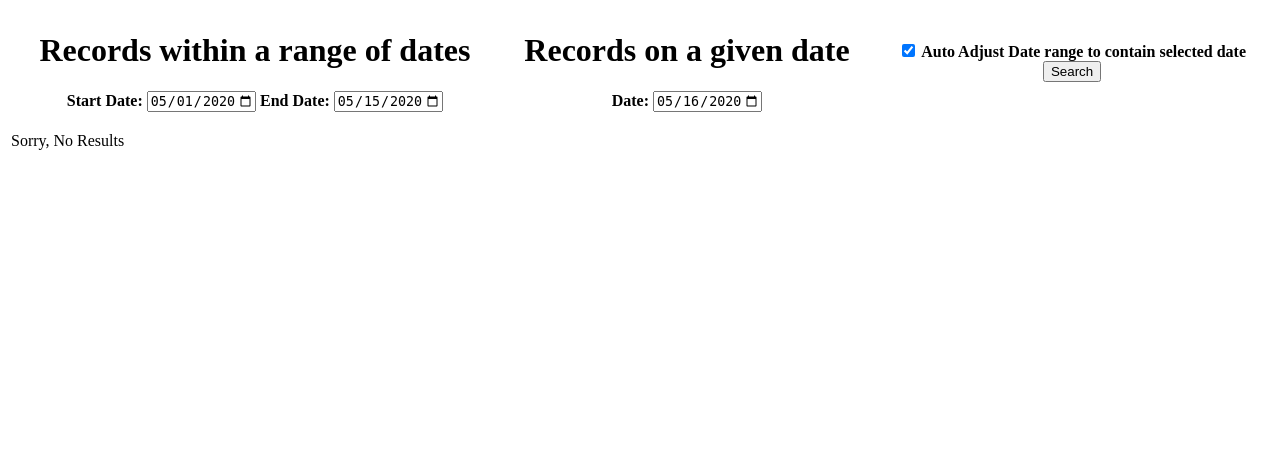
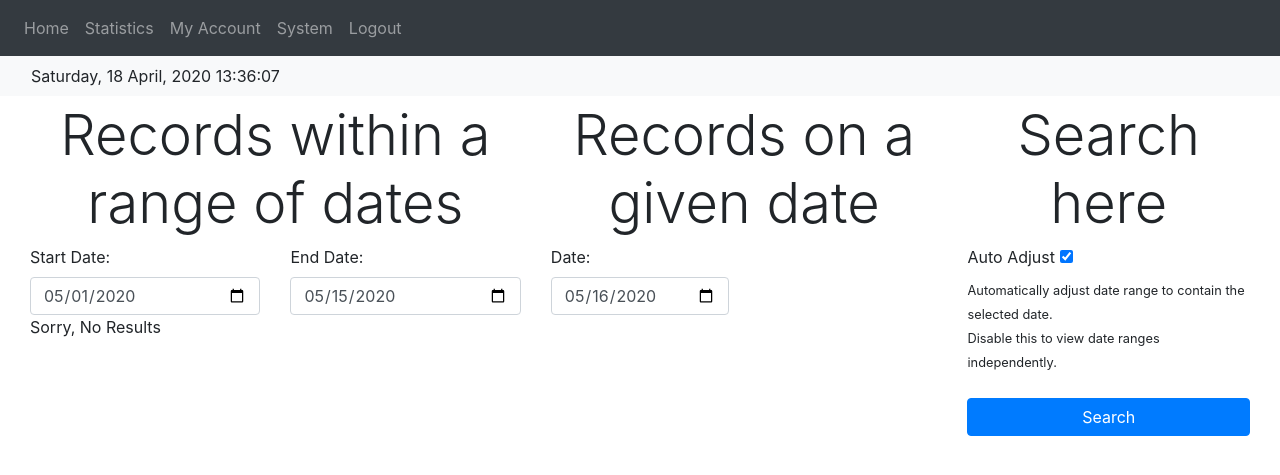
Before and after one commit to bitRondo/human-tracking-surveillance, a Django app: page /statistics/ in a window 1280 px wide. Shown: the top 475 px of the page. Run offline with Django 3.2, Linux system fonts and the light colour scheme; the visitor is signed in with stand-in values (Sample User, id 1); data that the repository does not hold is empty; some libraries are stand-ins or nearby versions.

Commit message:
Styling Done + My Account Settings DONE
Enable/Disable monthly reports Done

```diff
--- a/HumanTrackingSystem/templates/mainbase.html
+++ b/HumanTrackingSystem/templates/mainbase.html
@@ -8,29 +8,50 @@
     {% load staticfiles %}
     <link rel="stylesheet" href="{% static 'css/bootstrap.min.css' %}">
     <script src="{% static 'js/bootstrap.min.js' %}"></script>
+    <script type="text/javascript">
+        function refresh() {
+            var interval = 1000;
+            timer = setTimeout('showCurrentTime()', interval);
+        }
+
+        var dayNames = ["Sunday", "Monday", "Tuesday", "Wednesday", "Thursday", "Friday", "Saturday"];
+        var monthNames = ["January", "February", "March", "April", "May", "June", "July", "August", "September", "October", "November", "December"];
+        function showCurrentTime() {
+            var t = new Date();
+            var dateString = dayNames[t.getDay()] + ", " + ("0" + t.getDate()).slice(-2) + " " + monthNames[t.getMonth()] + ", " +
+                t.getFullYear() + " " +
+                ("0" + t.getHours()).slice(-2) + ":" + ("0" + t.getMinutes()).slice(-2) + ":" + ("0" + t.getSeconds()).slice(-2);
+            document.getElementById('clock').innerHTML = dateString;
+            refresh();
+        }
+    </script>
 </head>
 
-<body>
+<body onload="showCurrentTime()">
+    {% if user.is_authenticated %}
+    <div id="header" class="fixed-top">
 
-    <nav class="navbar navbar-expand-sm bg-dark navbar-dark fixed-top">
+        <nav class="navbar navbar-expand-sm bg-dark navbar-dark">
             <ul class="navbar-nav">
-
                 <li class="nav-item"><a href="{% url 'index' %}" class="nav-link">Home</a></li>
-                {% if user.is_authenticated %}
-                <li class="nav-item"><a href="#" class="nav-link">My Account</a></li>
+                <li class="nav-item"><a href="{% url 'statistics' %}" class="nav-link">Statistics</a></li>
+                <li class="nav-item"><a href="{% url 'account' %}" class="nav-link">My Account</a></li>
                 {% if user.is_staff %}
                 <li class="nav-item"><a href="{% url 'system_settings' %}" class="nav-link">System</a></li>
                 {% endif %}
                 <li class="nav-item"><a href="{% url 'logout' %}" class="nav-link">Logout</a></li>
-                {% else %}
-                <li class="nav-item"><a href="{% url 'login' %}" class="nav-link">Login</a></li>
-                {% endif %}
             </ul>
-
-    </nav>
-<div class="container-fluid" style="margin-top: 5%;">
-    {% block content %}{% endblock %}
-</div>
+        </nav>
+        <nav class="navbar navbar-expand-sm bg-light navbar-light">
+            <ul class="navbar-nav">
+                <li class="col"><span id="clock"></span></li>
+            </ul>
+        </nav>
+    </div>
+    {% endif %}
+    <div class="container-fluid" style="margin-top:8vw; margin-bottom: 3vw;">
+        {% block content %}{% endblock %}
+    </div>
 </body>
 
 </html>
--- a/accountManagement/templates/accountManagement/index.html
+++ b/accountManagement/templates/accountManagement/index.html
@@ -2,6 +2,6 @@
 {% block title %}Home{% endblock %}
 
 {% block content %}
-    <h1 class="display-1">Human Tracking System</h1>
+    <h1 class="display-1 text-center">Human Tracking System</h1>
 
 {% endblock %}
--- a/accountManagement/urls.py
+++ b/accountManagement/urls.py
@@ -11,11 +11,13 @@ urlpatterns = [
     path('activate/', views.activateAccount, name = 'activate'),
     path('activate/<resend_requested>', views.activateAccount, name = 'resend_code'),
 
+    path('account/', views.account, name = 'account'),
+
     path('password_change/',
     auth_views.PasswordChangeView.as_view(template_name = 'password/password_change.html'),
     name = 'password_change'),
 
     path('password_change/done',
-    auth_views.PasswordChangeDoneView.as_view(template_name = 'password/password_change_done.html'),
+    auth_views.PasswordChangeDoneView.as_view(template_name = 'registration/account.html'),
     name = 'password_change_done')
 ]
--- a/statisticsManagement/forms.py
+++ b/statisticsManagement/forms.py
@@ -12,17 +12,17 @@ class DateRangeSearchForm(forms.Form):
     maxStartDate = (timezone.now().today() - timedelta(days = 2)).date()
     start_date = forms.DateField(
         initial = (timezone.now().today() - timedelta(days = 15)).date(),
-        widget = DateInput(attrs = {"max" : maxStartDate.isoformat}),
+        widget = DateInput(attrs = {"max" : maxStartDate.isoformat, 'class' : 'form-control'}),
     )
 
     end_date = forms.DateField(
         initial = maxEndDate,
-        widget = DateInput(attrs = {"max" : maxEndDate.isoformat}),
+        widget = DateInput(attrs = {"max" : maxEndDate.isoformat, 'class' : 'form-control'}),
     )
 
     today = timezone.now().today().date()
     single_date = forms.DateField(
-        widget = DateInput(attrs = {"max" : today.isoformat}),
+        widget = DateInput(attrs = {"max" : today.isoformat, 'class' : 'form-control'}),
         initial = today,
     )
 
--- a/statisticsManagement/templates/statisticsManagement/viewStatistics.html
+++ b/statisticsManagement/templates/statisticsManagement/viewStatistics.html
@@ -1,60 +1,37 @@
-<!DOCTYPE html>
-<html lang="en">
+{% extends 'mainbase.html' %}
 
-<head>
-    <meta charset="UTF-8">
-    <meta name="viewport" content="width=device-width, initial-scale=1.0">
-    <title>Daily Records</title>
+{% block title %}Statistics{% endblock %}
 
-</head>
+{% block content %}
 
-<body>
-
-
+<div class="col">
     <form action="{% url 'statistics' %}" method="POST">
         {% csrf_token %}
-        <table style="width: 100%;">
-            <thead>
-                <tr>
-                    <th>
-                        <h1>Records within a range of dates</h1>
-                        <label for="id_start_date">Start Date: </label> {{ form.start_date }}
-                        <label for="id_start_date">End Date: </label> {{ form.end_date }}
-                    </th>
-                    <th>
-                        <h1>Records on a given date</h1>
-                        <label for="id_single_date">Date: </label> {{ form.single_date }}
-                    </th>
-                    <th>
-                        {{ form.auto_adjust }}
-                        <label for="id_auto_adjust">Auto Adjust Date range to contain selected date</label>
-                        <br>
-                        <input type="submit" value="Search">
-                    </th>
-                </tr>
-            </thead>
-            <tbody>
-                <tr>
-                    <td style="display:block;">
+        <div class="row">
+            <div id="date_range_view" class="col-md-5">
+                <h3 class="display-4 text-center">Records within a range of dates</h3>
+                <div class="row">
+                    <div class="col-md-6"><label for="id_start_date">Start Date: </label> {{ form.start_date }}</div>
+                    <div class="col-md-6"><label for="id_start_date">End Date: </label> {{ form.end_date }}</div>
+                </div>
                 {% if all_results %}
-                        <table style="width: 90%;">
-                            <th align="center">Date</th>
-                            <th align="center">Total Count</th>
-                            <th align="center">Peak hour</th>
+                <table style="width: 100%; margin-top: 1vw;">
+                    <th>Date</th>
+                    <th>Total Count</th>
+                    <th>Peak hour</th>
 
                     {% for each in all_results %}
                     <tr {% if each in peak_results %} style="background-color: palevioletred;" {% endif %}
-                                {% if each.record_date == single_date %} style="background-color: greenyellow;"
-                                {% endif %}>
-                                <td align="center">{{ each.record_date|date:"Y-m-d" }}</td>
-                                <td align="center">{{ each.total_count }}</td>
-                                <td align="center">{{ each.peak_hour_start|date:"H:i" }} to
+                        {% if each.record_date == single_date %} style="background-color: greenyellow;" {% endif %}>
+                        <td style="padding-left: 5px;">{{ each.record_date|date:"Y-m-d" }}</td>
+                        <td>{{ each.total_count }}</td>
+                        <td>{{ each.peak_hour_start|date:"H:i" }} to
                             {{ each.peak_hour_end|date:"H:i" }}</td>
                     </tr>
                     {% endfor %}
                 </table>
 
-                        <h3 style="color: red;">Peak day{{ peak_results|pluralize }}: </h3>
+                <h4 style="color: red; margin-top: 1vw;">Peak day{{ peak_results|pluralize }}: </h4>
                 {% for each in peak_results %}
                 <p>{{ each.record_date|date:"Y-m-d"}} (Total Count = {{ each.total_count }})</p>
                 {% endfor %}
@@ -64,38 +41,51 @@
                 {% else %}
                 <p>Sorry, No Results </p>
                 {% endif %}
-                    </td>
-                    <td>
+            </div>
+            <div id="single_date_view" class="col-md-4">
+                <h3 class="display-4 text-center">Records on a given date</h3>
+                <div class="row">
+                    <div class="col-md-6"><label for="id_single_date">Date: </label> {{ form.single_date }}</div>
+                </div>
                 {% if single_date_timely_results %}
-                        <table style="width: 90%;">
-                            <th align="center">Time</th>
-                            <th align="center">Count</th>
+                <table style="width: 70%; margin-top: 1vw;">
+                    <th>Time</th>
+                    <th>Count</th>
 
                     {% for each in single_date_timely_results %}
-                            <tr {% if each.record_time in single_date_peak_times %}
-                                style="background-color:palevioletred;" {% endif %}>
-                                <td align="center">{{ each.record_time|date:"H:i" }}</td>
-                                <td align="center">{{ each.record_count }}</td>
+                    <tr {% if each.record_time in single_date_peak_times %} style="background-color:palevioletred;"
+                        {% endif %}>
+                        <td style="padding-left: 5px;">{{ each.record_time|date:"H:i" }}</td>
+                        <td>{{ each.record_count }}</td>
                     </tr>
                     {% endfor %}
                 </table>
                 {% endif %}
 
                 {% if single_date_daily_result %}
-                        <p>Total Count = {{ single_date_daily_result.total_count }}</p>
-                        <p>Peak hour =
+                <h5 style="margin-top: 1vw;">Total Count = {{ single_date_daily_result.total_count }}</h5>
+                <h5>Peak hour =
                     {{ single_date_peak_times|first|date:"H:i"}}
                     to
-                            {{ single_date_peak_times|last|date:"H:i"}}</p>
+                    {{ single_date_peak_times|last|date:"H:i"}}</h5>
 
                 {% endif %}
-                    </td>
-                    <td></td>
-                </tr>
-            </tbody>
-        </table>
+            </div>
+            <div id="search_panel" class="col-md-3">
+                <h3 class="display-4 text-center">Search here</h3>
+                <div class="row">
+                    <div class="col">
+                        <label for="id_auto_adjust">Auto Adjust</label>
+                        {{ form.auto_adjust }}
+                        <br>
+                        <small>Automatically adjust date range to contain the selected date. <br>Disable this
+                            to view date ranges independently.
+                        </small>
+                    </div>
+                </div>
+                <input type="submit" value="Search" class="col btn btn-primary" style="margin-top: 2vw;">
+            </div>
+        </div>
     </form>
-
-</body>
-
-</html>
+</div>
+{% endblock %}
--- a/systemManagement/templates/systemManagement/systemSettings.html
+++ b/systemManagement/templates/systemManagement/systemSettings.html
@@ -12,7 +12,7 @@
     <hr style="color: black;">
     <div id="system">
         <h1 class="display-4">System Settings</h1>
-        <h4 class="btn btn-outline-success">Current mode: {{ mode }}</h4>
+        <h3>Current mode: <b>{{ mode }}</b></h3>
 
         <form action="{% url 'system_settings' %}" method="POST" id="system_settings" onsubmit="return validate()">
             {% csrf_token %}
@@ -49,7 +49,7 @@
                 <p><button type="submit" id="id_auto_switch" name="auto_switch" value="Save Changes"
                         class="btn btn-primary">
                         Save Changes</button>
-                    <input type="reset" value="Cancel" onclick="location.reload(true)" class="btn btn-danger">
+                    <input type="reset" value="Cancel" onclick="location.reload(true)" class="btn btn-secondary">
                 </p>
             </div>
             <hr>
```
Also changed, not shown: accountManagement/forms.py (+22 -0 lines), accountManagement/templates/activation/activationForm.html (+29 -27 lines), accountManagement/templates/activation/notActivated.html (+9 -12 lines), accountManagement/templates/password/password_change.html (+26 -28 lines), accountManagement/templates/password/password_change_done.html (deleted, +0 -11 lines), accountManagement/templates/registration/account.html (added, +34 -0 lines), accountManagement/templates/registration/register.html (+70 -19 lines), accountManagement/views.py (+21 -1 lines). Lines whose indentation alone changed are shown as unchanged.
